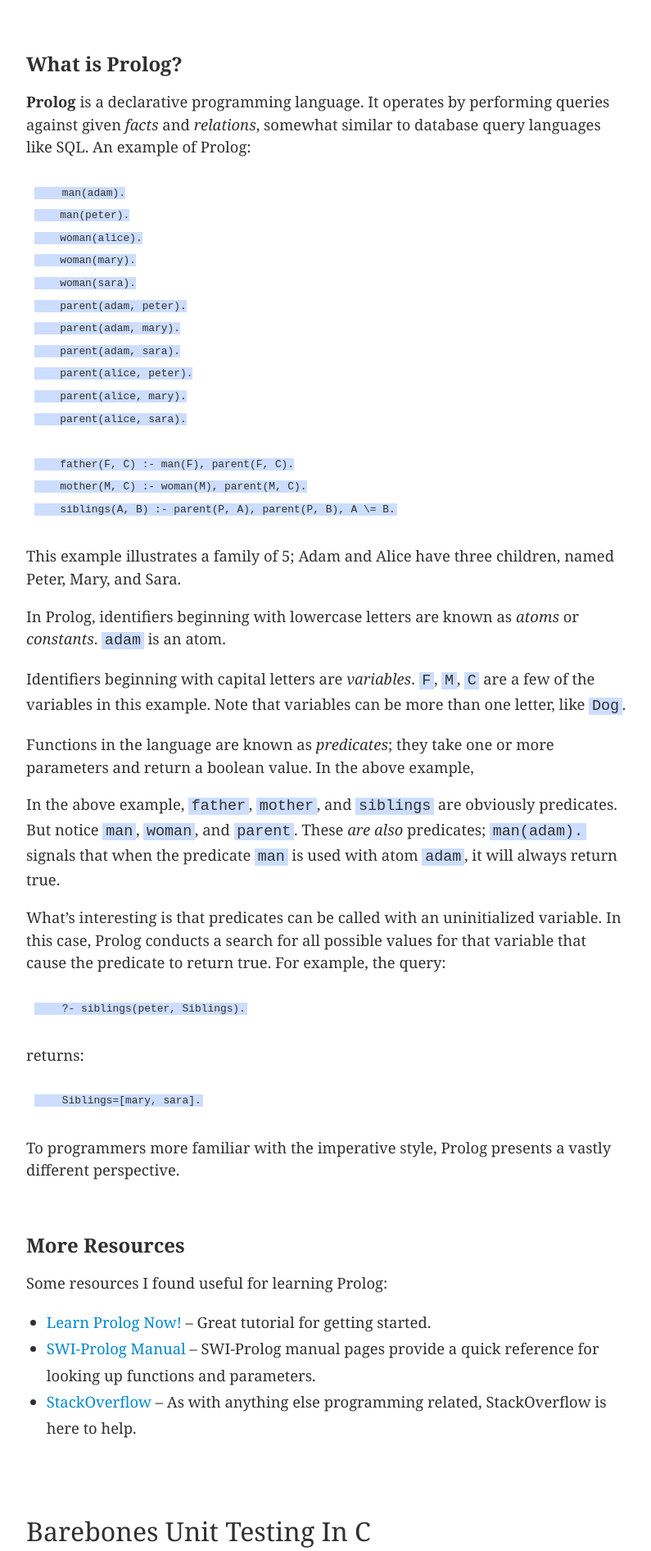
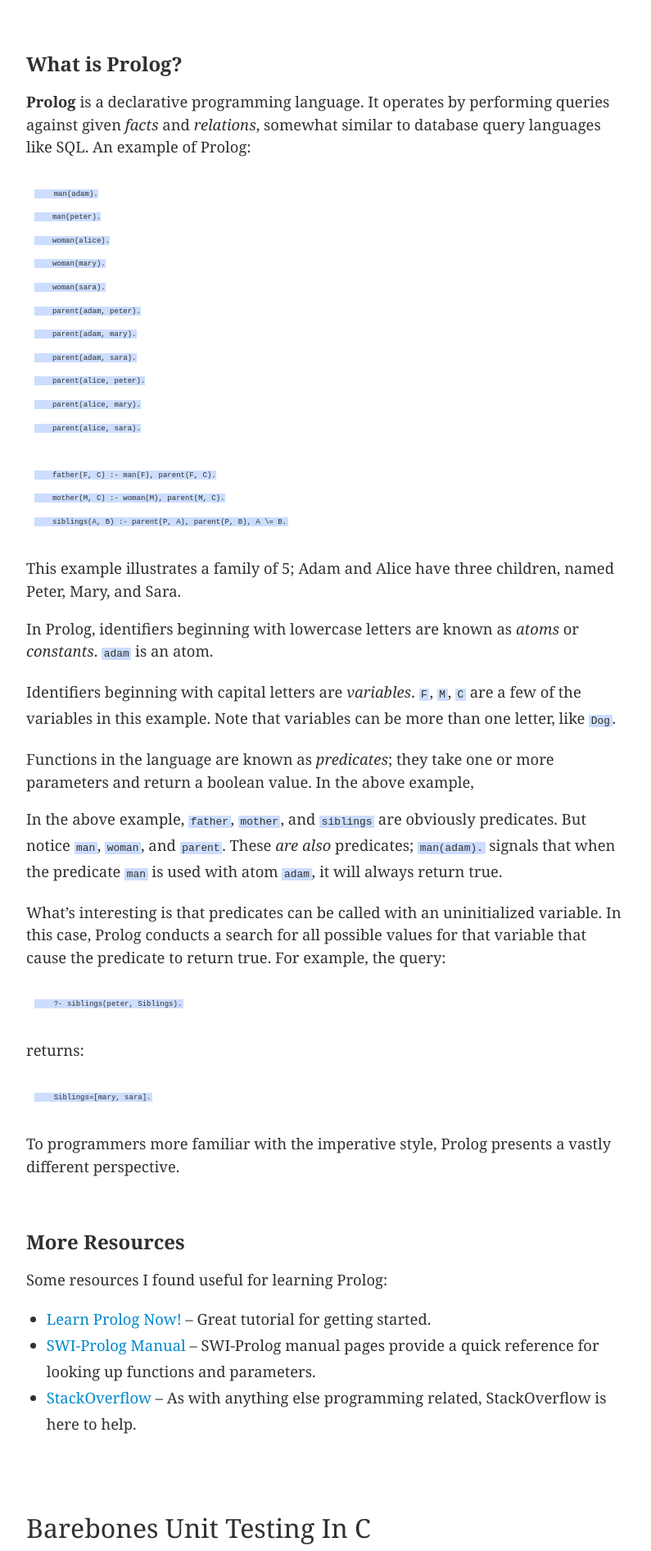
Before and after one commit to abstractOwl/abstractOwl.github.io, a Jekyll site: the page built from index.html, in a window 1280 px wide. Shown: the part 384-2276 px from the top of the page at 82% size, without its empty margins (240-1035 px from the left). Built offline with Jekyll 4.4.1, drawn with Linux system fonts in a browser that asks for light colours; the list of posts is cut into pages by our own code.

Commit message:
Normalize font sizes across code snippets

```diff
--- a/css/main.css
+++ b/css/main.css
@@ -194,6 +194,8 @@ article ul, article ol {
 
 article code {
   background-color: #cdf;
+  font-family: "Courier New", Courier, monospace;
+  font-size: 0.7em;
   padding: 0 .2em;
 }
 
```
